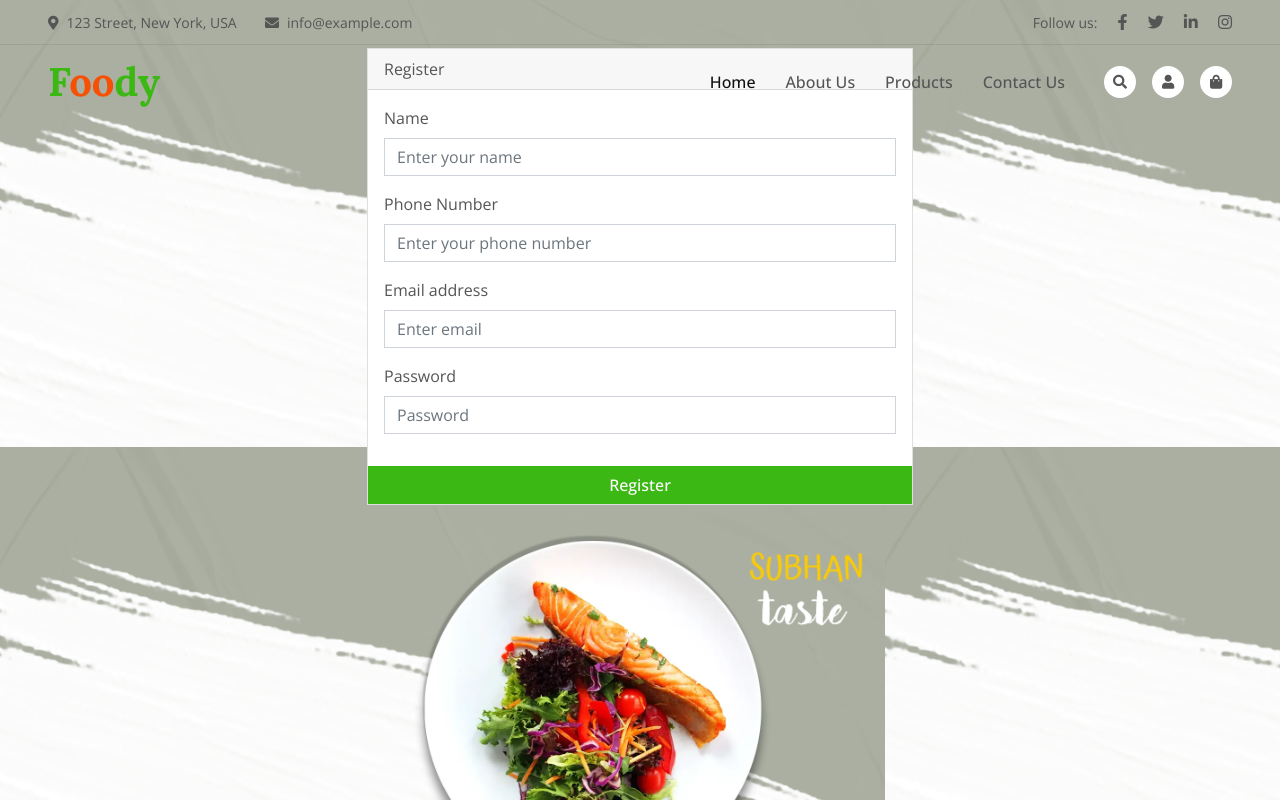
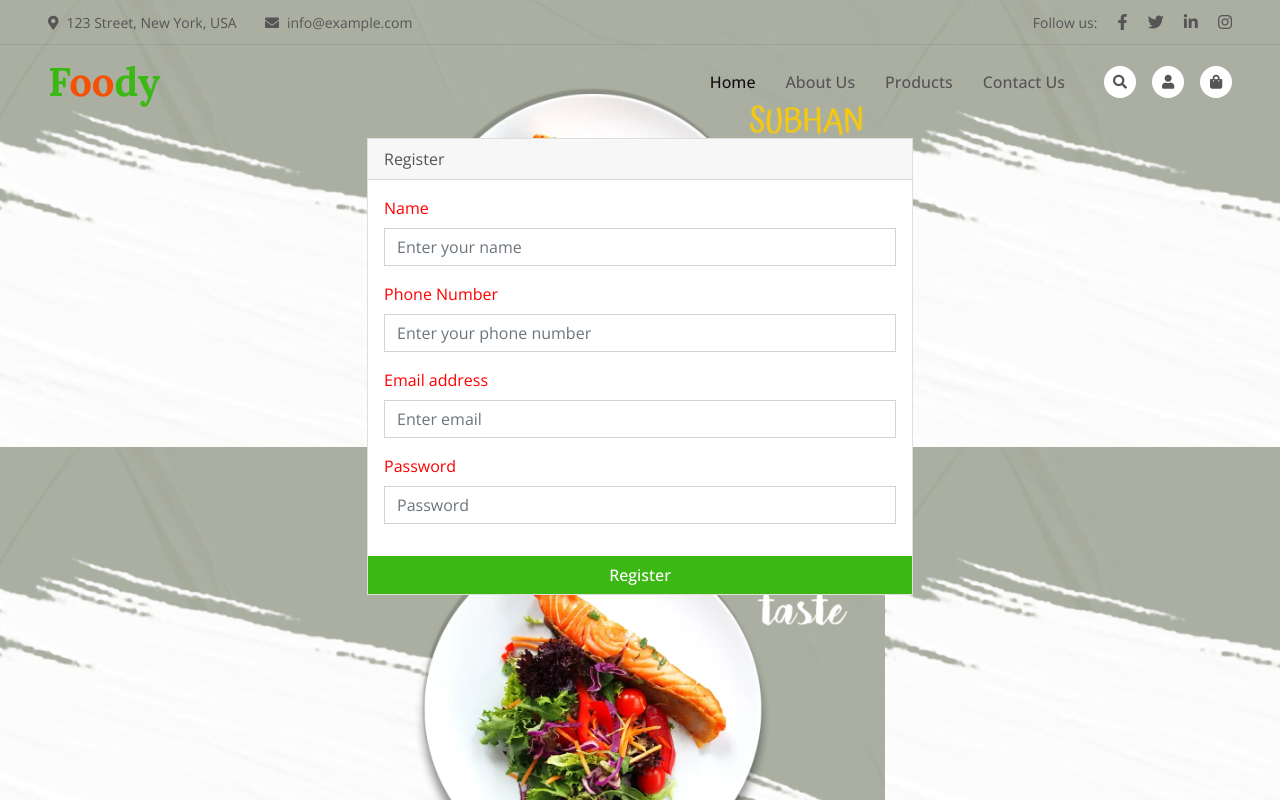
Before and after one commit to chrispharaoh1/food-order, a PHP site: page /register.html in a window 1280 px wide. Run offline with PHP 8.4, Linux system fonts and the light colour scheme; some libraries are stand-ins or nearby versions.

Commit message:
Register page styled

```diff
--- a/css/style.css
+++ b/css/style.css
@@ -382,3 +382,8 @@
 .footer .copyright a:hover {
     color: var(--primary);
 }
+
+/* Register form */
+.card-body label{
+    color: red;;
+}
--- a/register.html
+++ b/register.html
@@ -3,7 +3,7 @@
 <head>
   <meta charset="UTF-8">
   <meta name="viewport" content="width=device-width, initial-scale=1.0">
-  <title>Register Page</title>
+  <title>Register</title>
   <!-- Bootstrap CSS -->
   <link href="https://stackpath.bootstrapcdn.com/bootstrap/4.5.2/css/bootstrap.min.css" rel="stylesheet">
       <!-- Google Web Fonts -->
@@ -24,6 +24,11 @@
 
       <!-- Template Stylesheet -->
       <link href="css/style.css" rel="stylesheet">
+      <style>
+        #regster{
+          margin-top: 90px;
+        }
+      </style>
 </head>
 <body style="background-image: url(img/FRONT.PNG);">
 <!-- Navbar Start -->
@@ -75,15 +80,15 @@
 </div>
 <!-- Navbar End -->
 
-<div class="container">
+<div class="container" id="regster">
   <div class="row justify-content-center">
     <div class="col-md-6">
-      <div class="card mt-5">
+      <div class="card mt-5" >
         <div class="card-header">
           Register
         </div>
         <div class="card-body">
-          <form>
+          <form  action="post">
             <div class="form-group">
               <label for="name">Name</label>
               <input type="text" class="form-control" id="name" placeholder="Enter your name">
```
